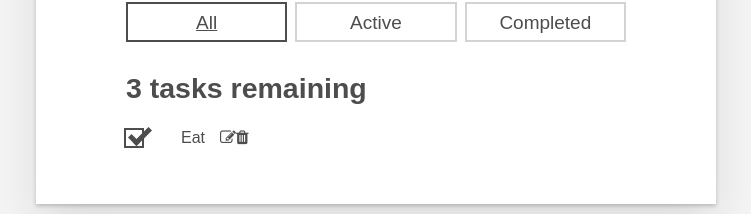
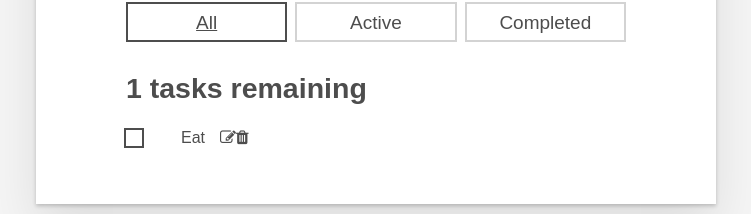
Before and after one commit to anandbabup/react.express, a React (Create React App) app: page / in a window 1280 px wide. Shown: the part 327-541 px from the top of the page, without its empty margins (264-1015 px from the left). Built offline with nearby package versions, Linux system fonts and the light colour scheme.

Commit message:
Components introduced

```diff
--- a/src/App.js
+++ b/src/App.js
@@ -1,10 +1,24 @@
+import {useEffect, useState} from 'react'
 import './App.css';
+import Todo from './Todo';
 
 function App() {
+  const [todo, setTodo] = useState(["Eat"]);
+  const [newTodo, setNewTodo] = useState();
+
+  const addTask = (e)=> {
+     e.preventDefault();
+     setTodo([...todo, newTodo]);
+  }
+
+  useEffect(()=>{
+
+  },[todo])
+
   return (
     <div className="todoapp stack-large">
       <h1>Todo App</h1>
-      <form>
+      <form onSubmit={addTask}>
         <h2 className="label-wrapper">
           <label htmlFor="new-todo-input" className="label__lg">
             What needs to be done?
@@ -16,6 +30,9 @@ function App() {
           className="input input__lg"
           name="text"
           autoComplete="off"
+          onChange={(event) =>
+            setNewTodo(event.target.value)
+          }
         />
         <button type="submit" className="btn btn__primary btn__lg">
           Add
@@ -38,24 +55,7 @@ function App() {
           <span className="visually-hidden"> tasks</span>
         </button>
       </div>
-      <h2 id="list-heading">3 tasks remaining</h2>
-      <ul
-        className="todo-list stack-large stack-exception"
-        aria-labelledby="list-heading">
-        <li className="todo stack-small">
-          <div className="c-cb">
-            <input id="todo-0" type="checkbox" defaultChecked={true} />
-            <label className="todo-label" htmlFor="todo-0">
-              Eat
-            </label>
-            <span>
-              <i className="fa fa-edit"></i>
-              <i className="fa fa-trash"></i>
-            </span>
-          </div>
-
-        </li>
-      </ul>
+      <Todo items={todo}></Todo>
     </div>
   );
 }
--- /dev/null
+++ b/src/Todo.js
@@ -0,0 +1,30 @@
+import './App.css';
+
+function Todo(props) {
+    const length = props.items?.length || 0;
+    return (
+        <>
+            <h2 id="list-heading">{length} tasks remaining</h2>
+            <ul
+                className="todo-list stack-large stack-exception"
+                aria-labelledby="list-heading">
+                {props.items.map((todo,index) => (
+                    <li key={`todo-${index}`} className="todo stack-small">
+                        <div className="c-cb">
+                            <input id={`todo-${index}`} type="checkbox"/>
+                            <label className="todo-label" htmlFor={`todo-${index}`}>
+                                {todo}
+                            </label>
+                            <span>
+                                <i className="fa fa-edit"></i>
+                                <i className="fa fa-trash"></i>
+                            </span>
+                        </div>
+                    </li>
+                ))}
+            </ul>
+        </>
+    )
+}
+
+export default Todo;
```
